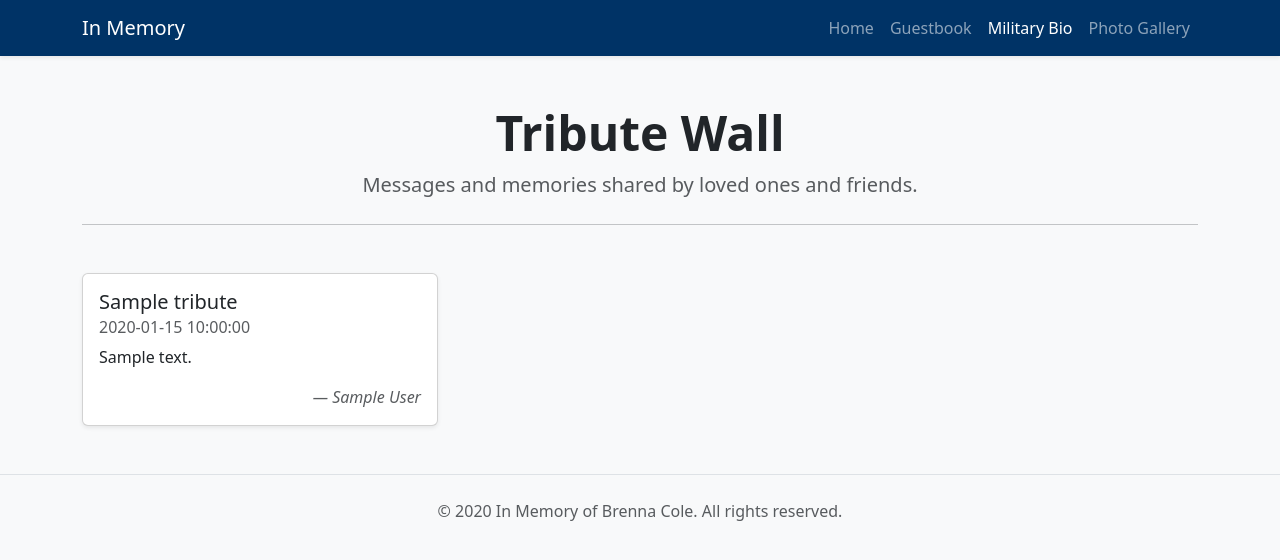
After one commit to desertrambler/remembering-brenna-cole, a Flask app: template templates/tribute_wall.html in a window 1280 px wide. The commit adds this page. Shown: the top 560 px of the page. Run offline with Flask 3, Linux system fonts and the light colour scheme; the template is opened without the code that fills it: most values are stand-ins (such as "Sample title", 1, 10 or a date in 2020).

Commit message:
added tribute wall

```diff
--- a/app.py
+++ b/app.py
@@ -7,5 +7,9 @@ app = Flask(__name__)
 def index():
     return render_template('index.html', year=datetime.now().year)
 
+@app.route('/military_bio')
+def military_bio():
+    return render_template('military_bio.html')
+
 if __name__ == '__main__':
     app.run(debug=True)
--- a/templates/index.html
+++ b/templates/index.html
@@ -20,7 +20,7 @@
                 <ul class="navbar-nav ms-auto">
                     <li class="nav-item"><a class="nav-link active" href="#">Home</a></li>
                     <li class="nav-item"><a class="nav-link" href="#">Guestbook</a></li>
-                    <li class="nav-item"><a class="nav-link" href="#">Military Bio</a></li>
+                    <li class="nav-item"><a class="nav-link" href="/military_bio">Military Bio</a></li>
                     <li class="nav-item"><a class="nav-link" href="#">Photo Gallery</a></li>
                 </ul>
             </div>
--- /dev/null
+++ b/templates/tribute_wall.html
@@ -0,0 +1,65 @@
+<!DOCTYPE html>
+<html lang="en">
+
+<head>
+    <meta charset="UTF-8">
+    <meta name="viewport" content="width=device-width, initial-scale=1">
+    <title>Tribute Wall – In Memory</title>
+    <link href="https://cdn.jsdelivr.net/npm/bootstrap@5.3.0/dist/css/bootstrap.min.css" rel="stylesheet">
+    <link href="{{ url_for('static', filename='css/style.css') }}" rel="stylesheet">
+</head>
+
+<body class="bg-light text-dark">
+
+    <!-- Navbar -->
+    <nav class="navbar navbar-expand-lg navbar-dark bg-primary shadow-sm">
+        <div class="container">
+            <a class="navbar-brand" href="#">In Memory</a>
+            <button class="navbar-toggler" type="button" data-bs-toggle="collapse" data-bs-target="#navbarTabs">
+                <span class="navbar-toggler-icon"></span>
+            </button>
+            <div class="collapse navbar-collapse" id="navbarTabs">
+                <ul class="navbar-nav ms-auto">
+                    <li class="nav-item"><a class="nav-link" href="/">Home</a></li>
+                    <li class="nav-item"><a class="nav-link" href="#">Guestbook</a></li>
+                    <li class="nav-item"><a class="nav-link active" href="#">Military Bio</a></li>
+                    <li class="nav-item"><a class="nav-link" href="#">Photo Gallery</a></li>
+                </ul>
+            </div>
+        </div>
+    </nav>
+
+    <!-- Header -->
+    <div class="container text-center my-5">
+        <h1 class="display-5 fw-bold">Tribute Wall</h1>
+        <p class="lead text-muted">Messages and memories shared by loved ones and friends.</p>
+        <hr class="my-4">
+    </div>
+
+    <!-- Tribute Cards Grid -->
+    <div class="container">
+        <div class="row g-4">
+            {% for tribute in tributes %}
+            <div class="col-12 col-md-6 col-lg-4">
+                <div class="card shadow-sm h-100">
+                    <div class="card-body d-flex flex-column">
+                        <h5 class="card-title">{{ tribute.name }}</h5>
+                        <h6 class="card-subtitle mb-2 text-muted">{{ tribute.date or '' }}</h6>
+                        <p class="card-text flex-grow-1">{{ tribute.message }}</p>
+                        <p class="text-end text-muted fst-italic mb-0">— {{ tribute.author }}</p>
+                    </div>
+                </div>
+            </div>
+            {% endfor %}
+        </div>
+    </div>
+
+    <!-- Footer -->
+    <footer class="text-center text-muted py-4 mt-5 border-top">
+        © {{ year }} In Memory of Brenna Cole. All rights reserved.
+    </footer>
+
+    <script src="https://cdn.jsdelivr.net/npm/bootstrap@5.3.0/dist/js/bootstrap.bundle.min.js"></script>
+</body>
+
+</html>
```
Also changed, not shown: templates/military_bio.html (added, +96 -0 lines), static/photos/brenna_cole_msm.png (added).
